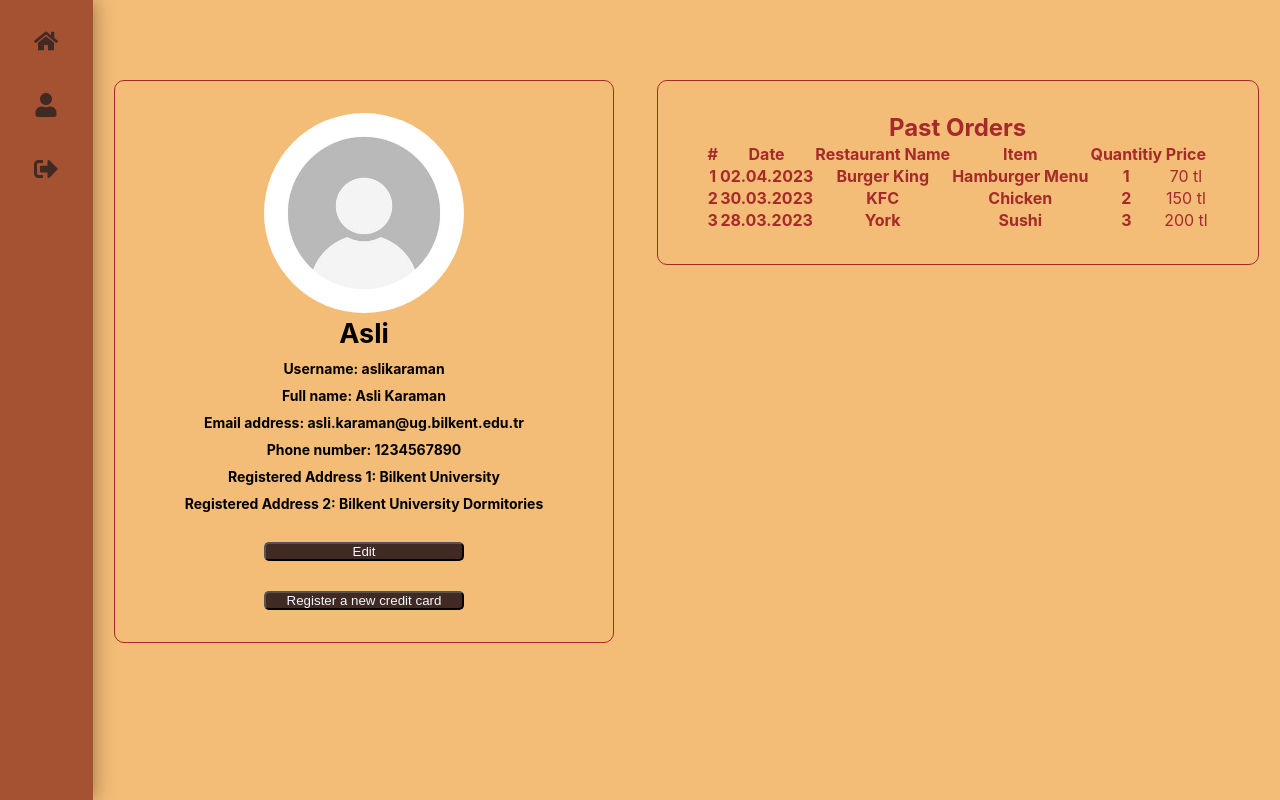
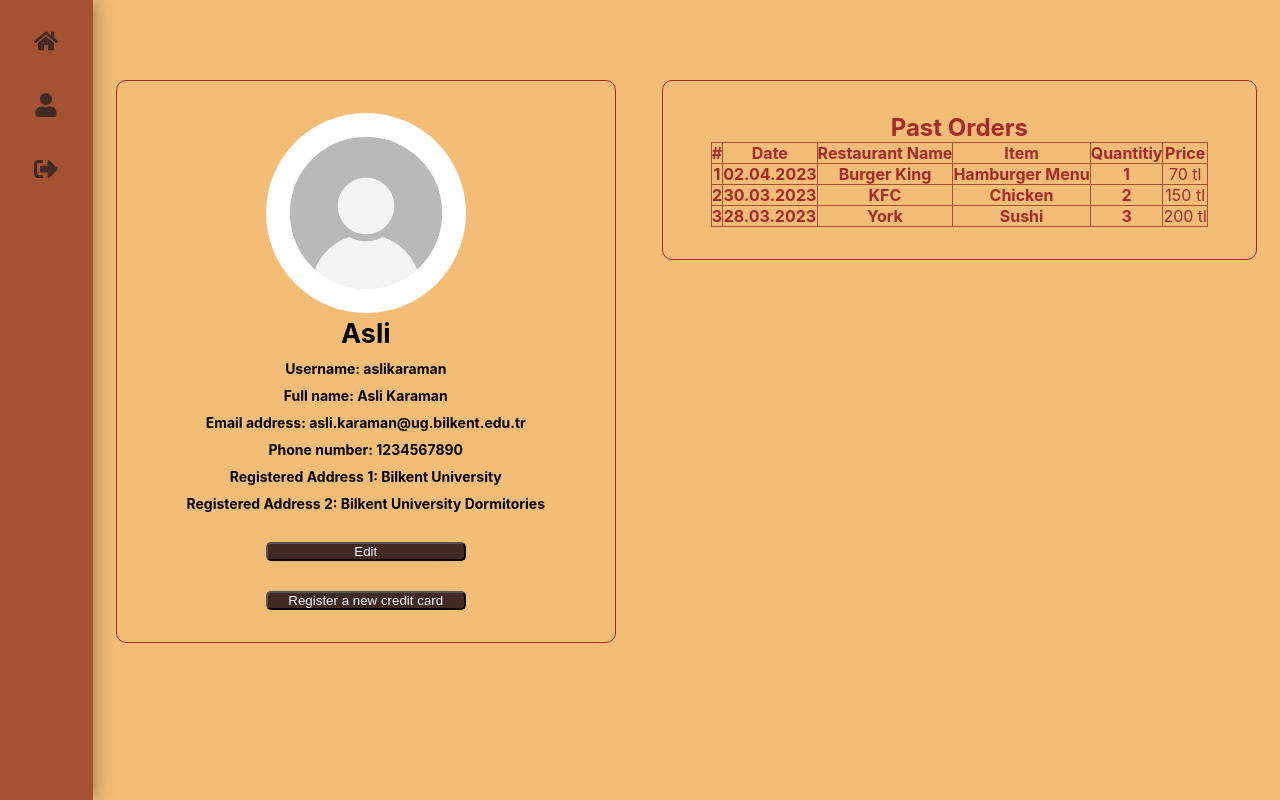
Before and after one commit to Aiga115/CS353-FoodApp, a React (Create React App) app in the folder frontend/: page /profile in a window 1280 px wide. Built offline with nearby package versions, Linux system fonts and the light colour scheme; no server answers; the database is empty; the HTML template or start-up script is replaced by a standard one.

Commit message:
borders added to the past orders table

```diff
--- /dev/null
+++ b/frontend/src/components/PastOrders.css
@@ -0,0 +1,4 @@
+table, th, td {
+    border: 1px solid #a55233;
+    border-collapse: collapse;
+}
--- a/frontend/src/components/PastOrders.js
+++ b/frontend/src/components/PastOrders.js
@@ -1,14 +1,15 @@
 import React from "react";
-
+import Table from 'react-bootstrap/Table';
+import "./PastOrders.css";
 
 function PastOrder() {
   return (
     <section className="profile-container">
       <h2>Past Orders</h2>
-      <table>
+      <Table striped bordered hover size="sm">
         <thead>
           <tr>
-            <th>#</th>
+            <th >#</th>
             <th>Date</th>
             <th>Restaurant Name</th>
             <th>Item</th>
@@ -42,7 +43,7 @@ function PastOrder() {
             <td>200 tl</td>
           </tr>
         </tbody>
-      </table>
+      </Table>
     </section>
   )
 }
```
